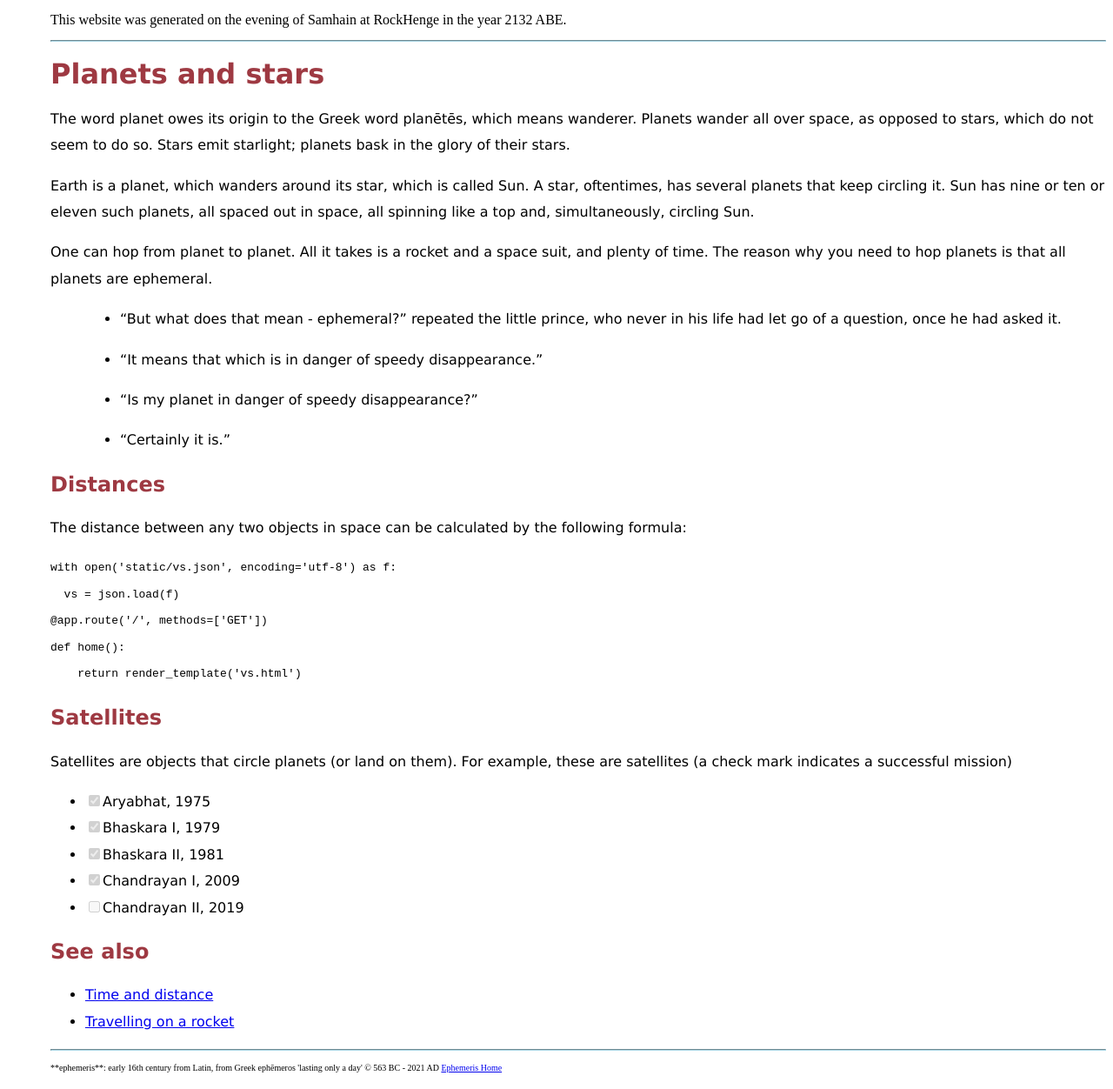
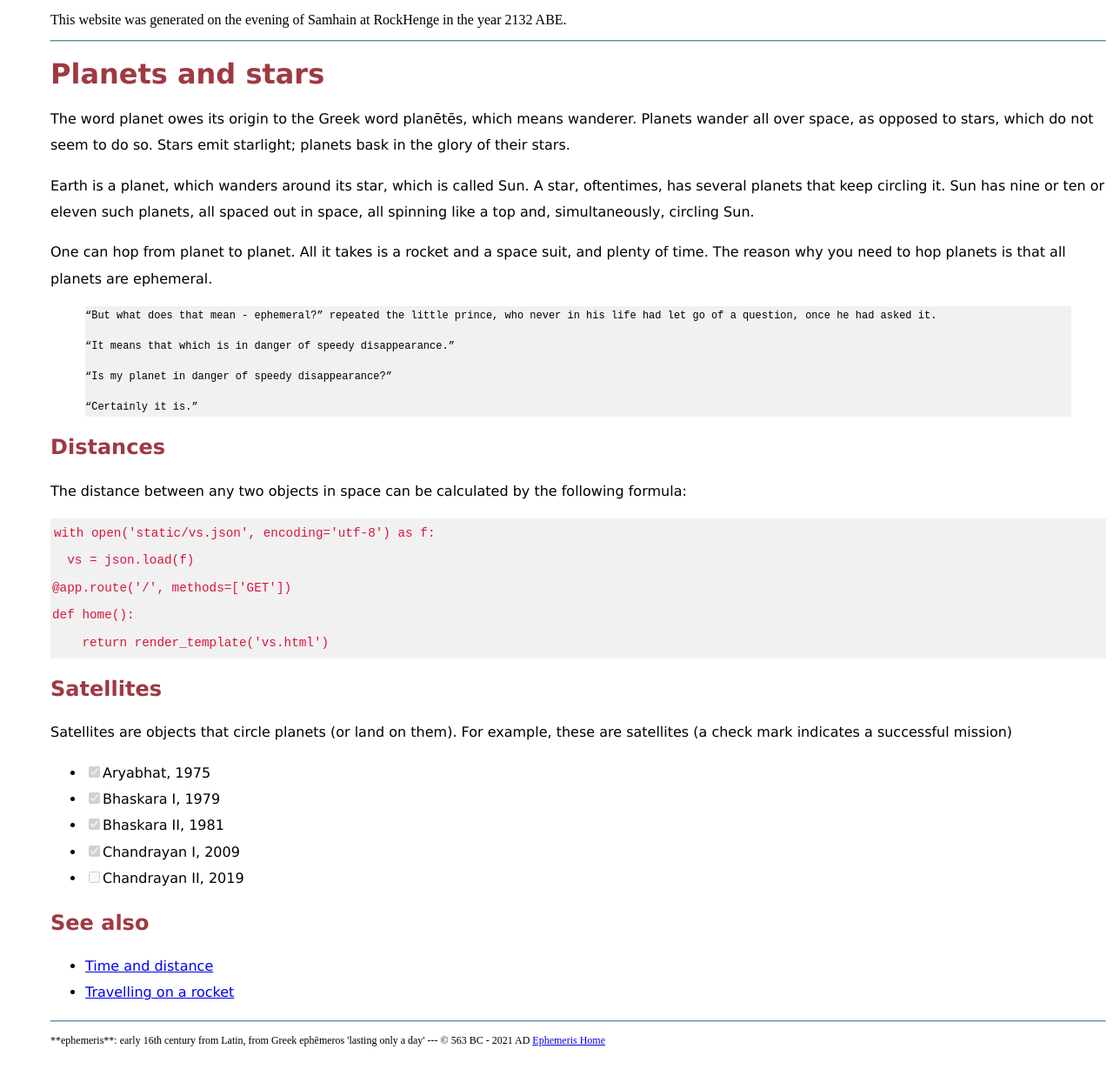
Before and after one commit to wrabi-Lenbrook/ephemeris, a Jekyll site: the page built from topics/planet_stars.md, in a window 1280 px wide. Shown: the whole page at 87% size. Built offline with Jekyll 4.4.1, drawn with Linux system fonts in a browser that asks for light colours; after the commit the page ends 1219 px from its top, so only the background shows below that.

Commit message:
demo state

````diff
--- a/_includes/footer.md
+++ b/_includes/footer.md
@@ -2,4 +2,6 @@
 
 **ephemeris**: early 16th century from Latin, from Greek ephēmeros 'lasting only a day'
 
+---
+
 &copy; 563 BC - 2021 AD
--- a/assets/css/style.css
+++ b/assets/css/style.css
@@ -13,7 +13,37 @@ header {
 
 footer {
   font-family: serif;
-  font-size: 10px;
+  font-size: 12px;
+}
+
+blockquote {
+  display: block;
+  margin-top: 10px;
+  margin-bottom: 10px;
+  margin-left: 40px;
+  margin-right: 40px;
+  background-color: #f1f1f1;
+  font-family: monospace;
+  font-size: 12px;
+  line-height: 190%;
+}
+
+code {
+  font-family: monospace;
+  color: crimson;
+  background-color: #f1f1f1;
+  padding: 2px;
+  font-size: 105%;
+}
+
+pre {
+  display: block;
+  font-family: monospace;
+  white-space: pre;
+  color: crimson;
+  background-color: #f1f1f1;
+  padding: 2px;
+  font-size: 105%;
 }
 
 body {
--- a/topics/planet_stars.md
+++ b/topics/planet_stars.md
@@ -12,19 +12,19 @@ Earth is a planet, which wanders around its star, which is called Sun. A star, o
 One can hop from planet to planet. All it takes is a rocket and a space suit, and plenty of time. The reason why you need to hop planets is that all planets are ephemeral.
 
 >
-> - "But what does that mean - ephemeral?" repeated the little prince, who never in his life had let go of a question, once he had asked it.
+> "But what does that mean - ephemeral?" repeated the little prince, who never in his life had let go of a question, once he had asked it.
 >
-> - "It means that which is in danger of speedy disappearance."
+> "It means that which is in danger of speedy disappearance."
 >
-> - "Is my planet in danger of speedy disappearance?"
+> "Is my planet in danger of speedy disappearance?"
 >
-> - "Certainly it is."
+> "Certainly it is."
 
 ## Distances
 
 The distance between any two objects in space can be calculated by the following formula:
 
-```python
+```
 with open('static/vs.json', encoding='utf-8') as f:
   vs = json.load(f)
 @app.route('/', methods=['GET'])
````
Also changed, not shown: topics/aryabhat_theorems.md (+6 -4 lines), topics/time_distance.md (+2 -1 lines).
